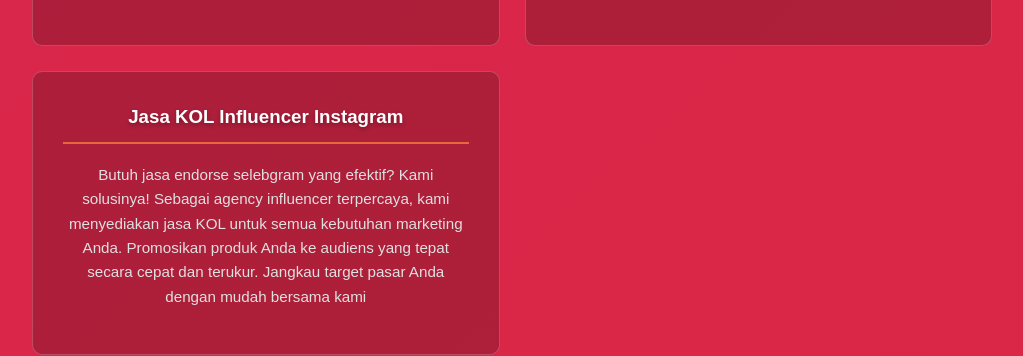
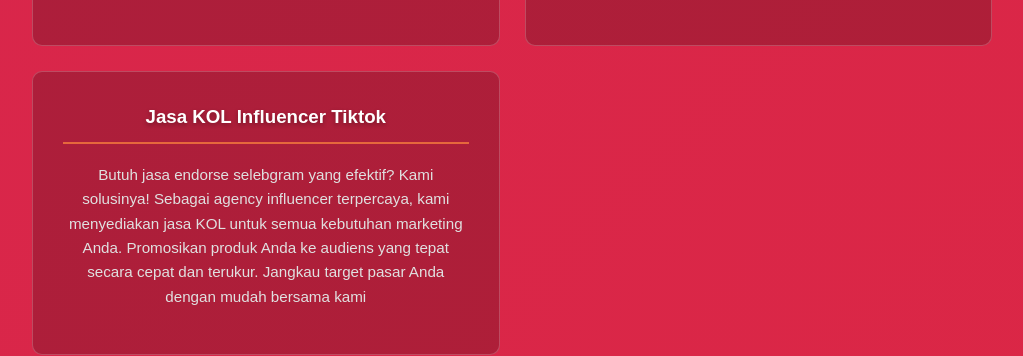
Before and after one commit to AzkaAtta/azkaatta.github.io, a Jekyll site: the page built from layanan.html, in a window 1280 px wide and 900 px high, scrolled down 2064 px. Shown: the part 154-510 px from the top of the window, without its empty margins (128-1151 px from the left). Built offline with Jekyll 4.4.1, drawn with Linux system fonts in a browser that asks for light colours.

Commit message:
Update layanan.html

```diff
--- a/layanan.html
+++ b/layanan.html
@@ -134,7 +134,11 @@
 
 
 	<div class="service-card">
-      <h3>Jasa KOL Influencer Instagram</h3>
+      <h3>
+	 <a href="https://auradigital.id/layanan/jasa-KOL-tiktok/" style="color: white !important; text-decoration: none !important;">
+	 Jasa KOL Influencer Tiktok
+       </a>
+      </h3>
       <p>Butuh jasa endorse selebgram yang efektif? Kami solusinya! Sebagai agency influencer terpercaya, kami menyediakan jasa KOL untuk semua kebutuhan marketing Anda. Promosikan produk Anda ke audiens yang tepat secara cepat dan terukur. Jangkau target pasar Anda dengan mudah bersama kami</p>
     </div>
   </div>
```
